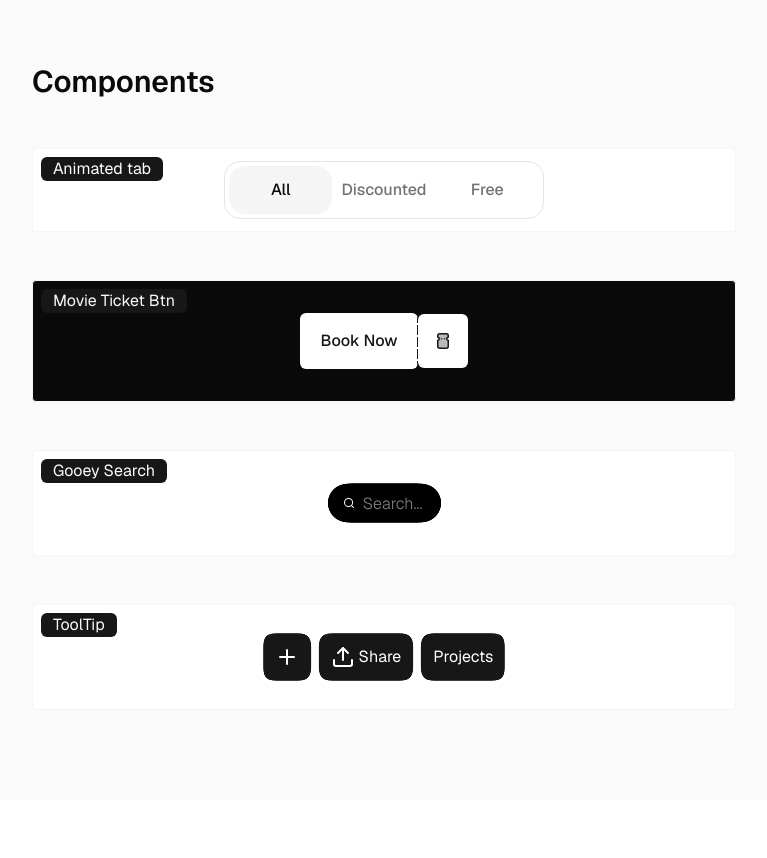
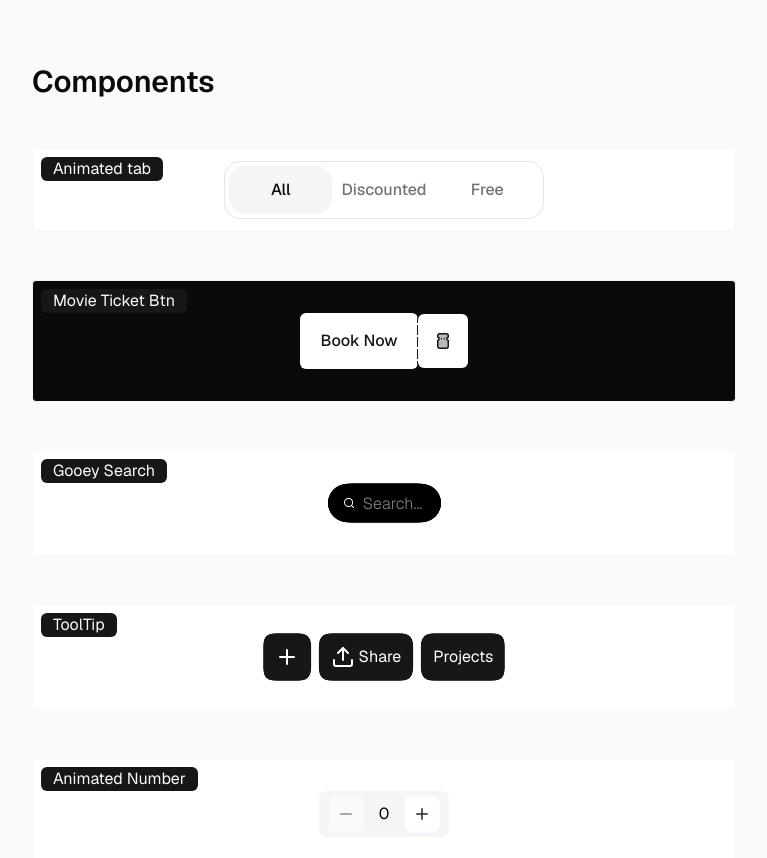
Before and after one commit to senorhitesh/components, a Next.js app in the folder animated-tabs/: page / in a window 1280 px wide. Shown: the top 858 px of the page, without its empty margins (256-1023 px from the left). Before the commit the page ends 800 px from the top, so only its background shows below. Built offline with nearby package versions, Linux system fonts and the light colour scheme.

Commit message:
Animated-Number-Component

```diff
--- a/animated-tabs/app/page.tsx
+++ b/animated-tabs/app/page.tsx
@@ -2,6 +2,7 @@ import AnimatedTab from "@/copmonents/Animated-tabs";
 import GooeySearch from "@/copmonents/GooeySearch";
 import MovieTickeBtn from "@/copmonents/MovieTickeBtn";
 import GooeyTooltip from "@/copmonents/GooeyTooltip";
+import AnimatedNumber from "@/copmonents/AnimatedNumber";
 export default function Home() {
   return (
     <div className="flex flex-col flex-1 items-center justify-center bg-zinc-50 font-sans ">
@@ -30,6 +31,12 @@ export default function Home() {
             ToolTip
           </p>
           <GooeyTooltip />
+        </div>{" "}
+        <div className="border relative  rounded border-neutral-100 bg-white w-full mt-12 h-fit py-8 flex items-center justify-center">
+          <p className="absolute top-2 left-2 px-3 rounded-md bg-neutral-900 text-neutral-50 ">
+            Animated Number
+          </p>
+          <AnimatedNumber />
         </div>
       </main>
     </div>
--- a/animated-tabs/app/testing/page.tsx
+++ b/animated-tabs/app/testing/page.tsx
@@ -1,9 +1,9 @@
 "use client";
-import GooeyTooltip from "@/copmonents/GooeyTooltip";
+import AnimatedNumber from "@/copmonents/AnimatedNumber";
 const page = () => {
   return (
-    <div className="flex bg-neutral-50 items-center justify-center h-screen w-full ">
-      <GooeyTooltip />
+    <div className="flex bg-white items-center justify-center h-screen w-full ">
+      <AnimatedNumber />
     </div>
   );
 };
--- /dev/null
+++ b/animated-tabs/copmonents/AnimatedNumber.tsx
@@ -0,0 +1,72 @@
+"use client";
+
+import { AnimatePresence, motion } from "motion/react";
+import { Plus, Minus } from "lucide-react";
+import { useState } from "react";
+
+const AnimatedNumber = () => {
+  const [count, setCount] = useState(0);
+  const [direction, setDirection] = useState(1);
+
+  const handleAdd = () => {
+    setDirection(1);
+    setCount((prev) => prev + 1);
+  };
+
+  const handleMinus = () => {
+    setDirection(-1);
+    setCount((prev) => prev - 1);
+  };
+
+  return (
+    <div className="bg-neutral-100 border border-neutral-100 items-center px-2 py-1 gap-2 justify-center rounded-lg flex">
+      <button
+        disabled={count <= 0}
+        className="p-2 border disabled:opacity-50 border-neutral-50 text-neutral-800 bg-white active:bg-neutral-50 ring-1 ring-blue-50 rounded-md"
+        onClick={handleMinus}
+      >
+        <Minus size={18} />
+      </button>
+
+      {/* Number */}
+      <div className="relative w-6 h-6 overflow-hidden flex items-center justify-center">
+        <AnimatePresence mode="popLayout" initial={false} custom={direction}>
+          <motion.div
+            key={count}
+            custom={direction}
+            initial={{
+              y: direction * 25,
+              opacity: 0,
+            }}
+            animate={{
+              y: 0,
+              opacity: 1,
+            }}
+            exit={{
+              y: direction * -25,
+              opacity: 0,
+            }}
+            transition={{
+              duration: 0.2,
+              ease: "easeInOut",
+              damping: 5,
+              stiffness: 80,
+            }}
+            className="absolute"
+          >
+            {count}
+          </motion.div>
+        </AnimatePresence>
+      </div>
+
+      <button
+        className="p-2 border border-neutral-50 text-neutral-800 bg-white active:bg-neutral-50 ring-1 ring-blue-50 rounded-md"
+        onClick={handleAdd}
+      >
+        <Plus size={18} />
+      </button>
+    </div>
+  );
+};
+
+export default AnimatedNumber;
--- a/animated-tabs/copmonents/GooeyTooltip.tsx
+++ b/animated-tabs/copmonents/GooeyTooltip.tsx
@@ -1,24 +1,29 @@
 "use client";
-import { AnimatePresence, motion } from "motion/react";
-import { LucideIcon, Plus, Upload } from "lucide-react";
+import { motion, Variants } from "motion/react";
+import { LucideIcon, Plus, Search, Upload } from "lucide-react";
 import { SVG } from "@/copmonents/GooeySearch";
-import { useRef, useState } from "react";
+import { useState, useRef } from "react";
 
 interface navItemsProps {
-  label?: string;
+  label?: String;
   icon?: LucideIcon;
-  tooltip: string;
+  tooltip: String;
 }
-
 const NavItems: navItemsProps[] = [
   { icon: Plus, tooltip: "Add to cart" },
   { label: "Share", icon: Upload, tooltip: "Copy link" },
   { label: "Projects", tooltip: "View Latests" },
 ];
-
-const POP_TRANSITION = { duration: 0.7, type: "spring" as const, bounce: 0.22 };
-const MOVE_TRANSITION = { duration: 0.3, type: "spring" as const, bounce: 0.2 };
-
+const POP_TRANSITION = {
+  duration: 0.7,
+  type: "spring" as const,
+  bounce: 0.22,
+};
+const MOVE_TRANSITION = {
+  duration: 0.2,
+  type: "spring" as const,
+  bounce: 0.2,
+};
 const GooeyTooltip = () => {
   const [hoverIdx, setHoverIdx] = useState<number | null>(null);
   const [isFresh, setIsFresh] = useState(true);
@@ -26,7 +31,6 @@ const GooeyTooltip = () => {
   const itemRefs = useRef<(HTMLDivElement | null)[]>([]);
   const containerRef = useRef<HTMLDivElement>(null);
   const [pos, setPos] = useState({ x: 0 });
-
   const updatePosition = (idx: number) => {
     const item = itemRefs.current[idx];
     const container = containerRef.current;
@@ -36,21 +40,16 @@ const GooeyTooltip = () => {
       setPos({ x: itemRect.left - containerRect.left + itemRect.width / 2 });
     }
   };
-
   const handleEnter = (idx: number) => {
     updatePosition(idx);
-    setIsFresh(!insideRef.current);
+    setIsFresh(!insideRef.current); // fresh only if we weren't already inside
     insideRef.current = true;
     setHoverIdx(idx);
   };
-
   const handleLeaveGroup = () => {
     insideRef.current = false;
     setHoverIdx(null);
   };
-
-  const active = hoverIdx !== null ? NavItems[hoverIdx] : null;
-
   return (
     <>
       <SVG />
@@ -60,27 +59,25 @@ const GooeyTooltip = () => {
         className="relative h-10 flex items-center gap-2 rounded-4xl"
         onMouseLeave={handleLeaveGroup}
       >
-        <AnimatePresence onExitComplete={() => setIsFresh(true)}>
-          {active && (
         <motion.div
-              key="tooltip"
           layout
-              initial={{ scale: 0, opacity: 0, filter: "blur(1px)", top: 0 }}
-              animate={{
+          initial={{ scale: 0, opacity: 0, filter: "blur(1px)" }}
+          animate={
+            hoverIdx !== null
+              ? {
                   scale: 1,
                   opacity: 1,
                   filter: "blur(0px)",
                   top: -45,
                   x: pos.x,
-              }}
-              exit={{ scale: 0, opacity: 0, filter: "blur(1px)", top: 0 }}
+                }
+              : { scale: 0, opacity: 0, filter: "blur(1px)", top: 0, x: pos.x }
+          }
           transition={isFresh ? POP_TRANSITION : MOVE_TRANSITION}
           className="absolute z-0 -translate-x-1/2 whitespace-nowrap w-max py-1 px-4 bg-neutral-900 text-white rounded-md pointer-events-none"
         >
-              {active.tooltip}
+          {hoverIdx !== null ? NavItems[hoverIdx].tooltip : ""}
         </motion.div>
-          )}
-        </AnimatePresence>
 
         {NavItems.map((nav, idx) => {
           const Icon = nav.icon;
@@ -103,5 +100,4 @@ const GooeyTooltip = () => {
     </>
   );
 };
-
 export default GooeyTooltip;
```
Lines whose indentation alone changed are shown as unchanged.
